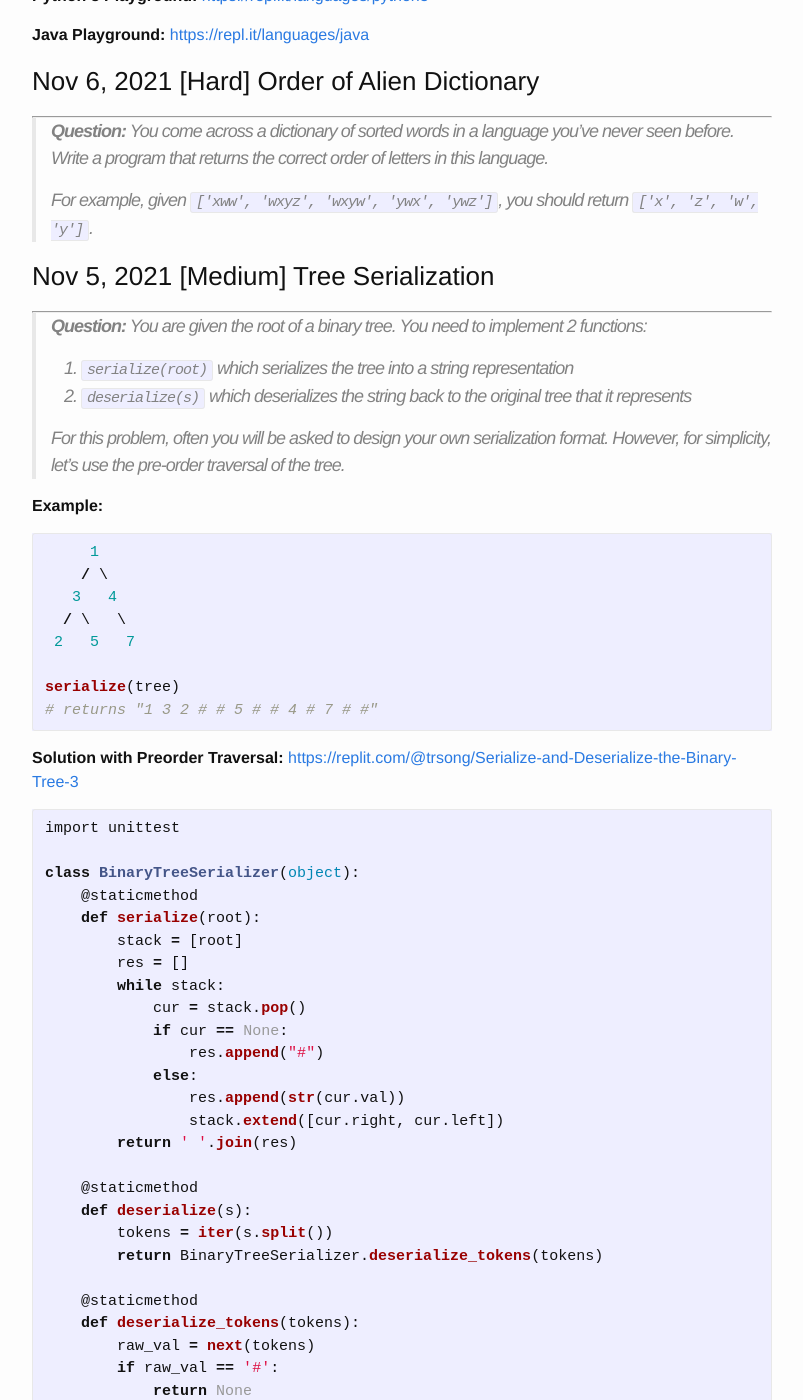
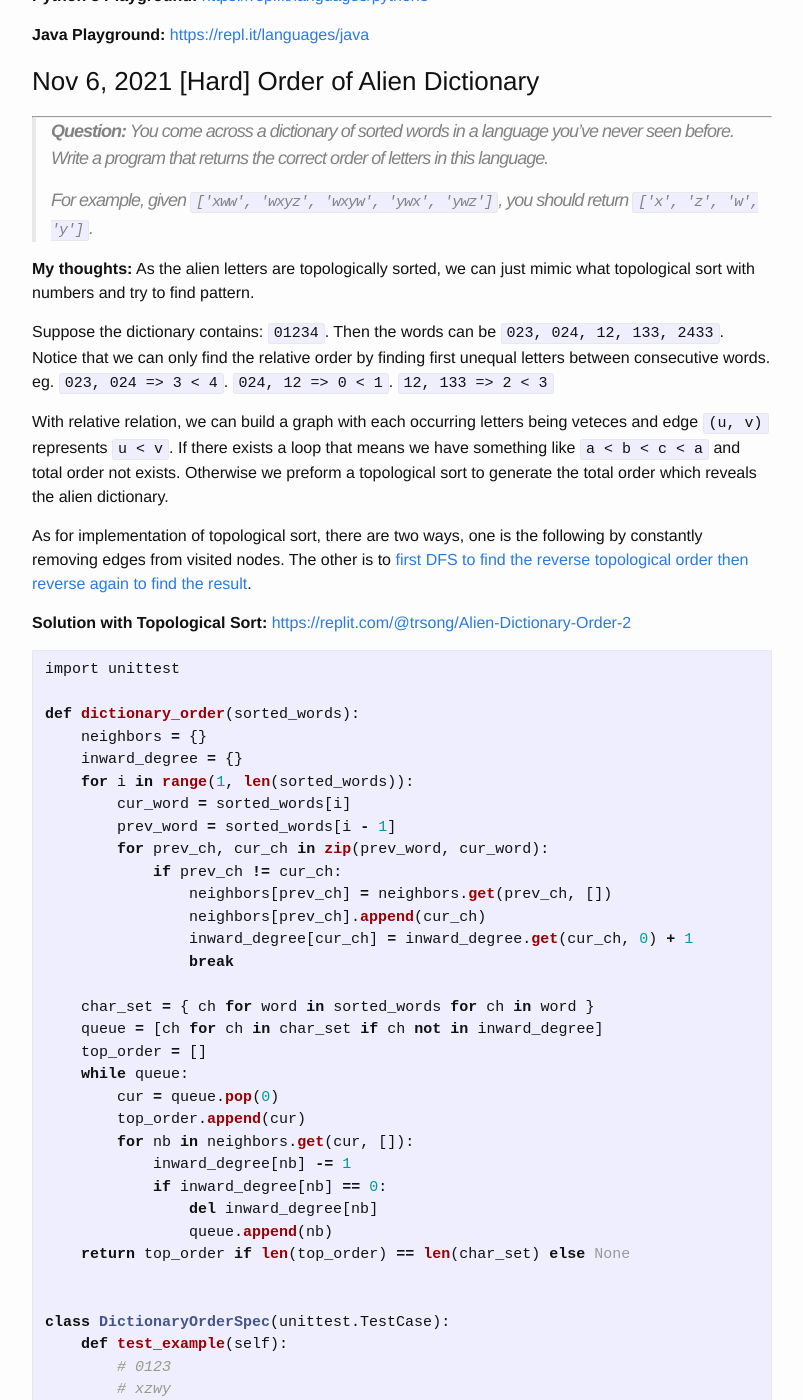
Before and after one commit to trsong/trsong.github.io, a Jekyll site: the page built from _posts/2021-11-01-DailyQuestionsNov.md, in a window 1280 px wide and 1400 px high, scrolled down 644 px. Shown: the whole window, without its empty margins (238-1041 px from the left). Built offline with Jekyll 4.4.1, drawn with Linux system fonts in a browser that asks for light colours; some of the changed text lies outside the part shown.

Commit message:
Add solution to Nov 6 question

````diff
--- a/_posts/2021-11-01-DailyQuestionsNov.md
+++ b/_posts/2021-11-01-DailyQuestionsNov.md
@@ -27,6 +27,116 @@ categories: Python/Java
 >
 > For example, given `['xww', 'wxyz', 'wxyw', 'ywx', 'ywz']`, you should return `['x', 'z', 'w', 'y']`.
 
+**My thoughts:** As the alien letters are topologically sorted, we can just mimic what topological sort with numbers and try to find pattern.
+
+Suppose the dictionary contains: `01234`. Then the words can be `023, 024, 12, 133, 2433`. Notice that we can only find the relative order by finding first unequal letters between consecutive words. eg.  `023, 024 => 3 < 4`.  `024, 12 => 0 < 1`.  `12, 133 => 2 < 3`
+
+With relative relation, we can build a graph with each occurring letters being veteces and edge `(u, v)` represents `u < v`. If there exists a loop that means we have something like `a < b < c < a` and total order not exists. Otherwise we preform a topological sort to generate the total order which reveals the alien dictionary.
+
+As for implementation of topological sort, there are two ways, one is the following by constantly removing edges from visited nodes. The other is to [first DFS to find the reverse topological order then reverse again to find the result](https://trsong.github.io/python/java/2019/11/02/DailyQuestionsNov/#nov-9-2019-hard-order-of-alien-dictionary).
+
+
+**Solution with Topological Sort:** [https://replit.com/@trsong/Alien-Dictionary-Order-2](https://replit.com/@trsong/Alien-Dictionary-Order-2)
+```py
+import unittest
+
+def dictionary_order(sorted_words):
+    neighbors = {}
+    inward_degree = {}
+    for i in range(1, len(sorted_words)):
+        cur_word = sorted_words[i]
+        prev_word = sorted_words[i - 1]
+        for prev_ch, cur_ch in zip(prev_word, cur_word):
+            if prev_ch != cur_ch:
+                neighbors[prev_ch] = neighbors.get(prev_ch, [])
+                neighbors[prev_ch].append(cur_ch)
+                inward_degree[cur_ch] = inward_degree.get(cur_ch, 0) + 1
+                break
+
+    char_set = { ch for word in sorted_words for ch in word }
+    queue = [ch for ch in char_set if ch not in inward_degree]
+    top_order = []
+    while queue:
+        cur = queue.pop(0)
+        top_order.append(cur)
+        for nb in neighbors.get(cur, []):
+            inward_degree[nb] -= 1
+            if inward_degree[nb] == 0:
+                del inward_degree[nb]
+                queue.append(nb)
+    return top_order if len(top_order) == len(char_set) else None
+
+
+class DictionaryOrderSpec(unittest.TestCase):
+    def test_example(self):
+        # 0123
+        # xzwy
+        # Decode Array: 022, 2031, 2032, 320, 321
+        self.assertEqual(['x', 'z', 'w', 'y'], dictionary_order(['xww', 'wxyz', 'wxyw', 'ywx', 'ywz']))
+
+    def test_empty_dictionary(self):
+        self.assertEqual([], dictionary_order([]))
+
+    def test_unique_characters(self):
+        self.assertEqual(['z', 'x'], dictionary_order(["z", "x"]), )
+
+    def test_invalid_order(self):
+        self.assertIsNone(dictionary_order(["a", "b", "a"]))
+
+    def test_invalid_order2(self):
+        # 012
+        # abc
+        # decode array result become 210, 211, 212, 012
+        self.assertIsNone(dictionary_order(["cba", "cbb", "cbc", "abc"]))
+
+    def test_invalid_order3(self):
+        # 012
+        # abc
+        # decode array result become 10, 11, 211, 22, 20
+        self.assertIsNone(dictionary_order(["ba", "bb", "cbb", "cc", "ca"]))
+
+    def test_valid_order(self):
+        # 01234
+        # wertf
+        # decode array result become 023, 024, 12, 133, 2433
+        self.assertEqual(['w', 'e', 'r', 't', 'f'], dictionary_order(["wrt", "wrf", "er", "ett", "rftt"]))
+
+    def test_valid_order2(self):
+        # 012
+        # abc
+        # decode array result become 01111, 122, 20
+        self.assertEqual(['a', 'b', 'c'], dictionary_order(["abbbb", "bcc", "ca"]))
+
+    def test_valid_order3(self):
+        # 0123
+        # bdac
+        # decode array result become 022, 2031, 2032, 320, 321
+        self.assertEqual(['b', 'd', 'a', 'c'], dictionary_order(["baa", "abcd", "abca", "cab", "cad"]))
+
+    def test_multiple_valid_result(self):
+        self.assertEqual(['a', 'b', 'c', 'd', 'e'], sorted(dictionary_order(["edcba"])))
+
+    def test_multiple_valid_result2(self):
+        # 01
+        # ab
+        # cd
+        res = dictionary_order(["aa", "ab", "cc", "cd"])
+        expected_set = [['a', 'b', 'c', 'd'], ['a', 'c', 'b', 'd'], ['a', 'd', 'c', 'b'], ['a', 'c', 'd', 'b']]
+        self.assertTrue(res in expected_set)
+
+    def test_multiple_valid_result3(self):
+        # 01
+        # ab
+        #  c
+        #  d
+        res = dictionary_order(["aaaaa", "aaad", "aab", "ac"])
+        one_res = ['a', 'b', 'c', 'd']
+        self.assertTrue(len(res) == len(one_res) and res[0] == one_res[0] and sorted(res) == one_res)
+
+
+if __name__ == '__main__':
+    unittest.main(exit=False, verbosity=2)
+```
 
 ### Nov 5, 2021 \[Medium\] Tree Serialization
 ---
````
